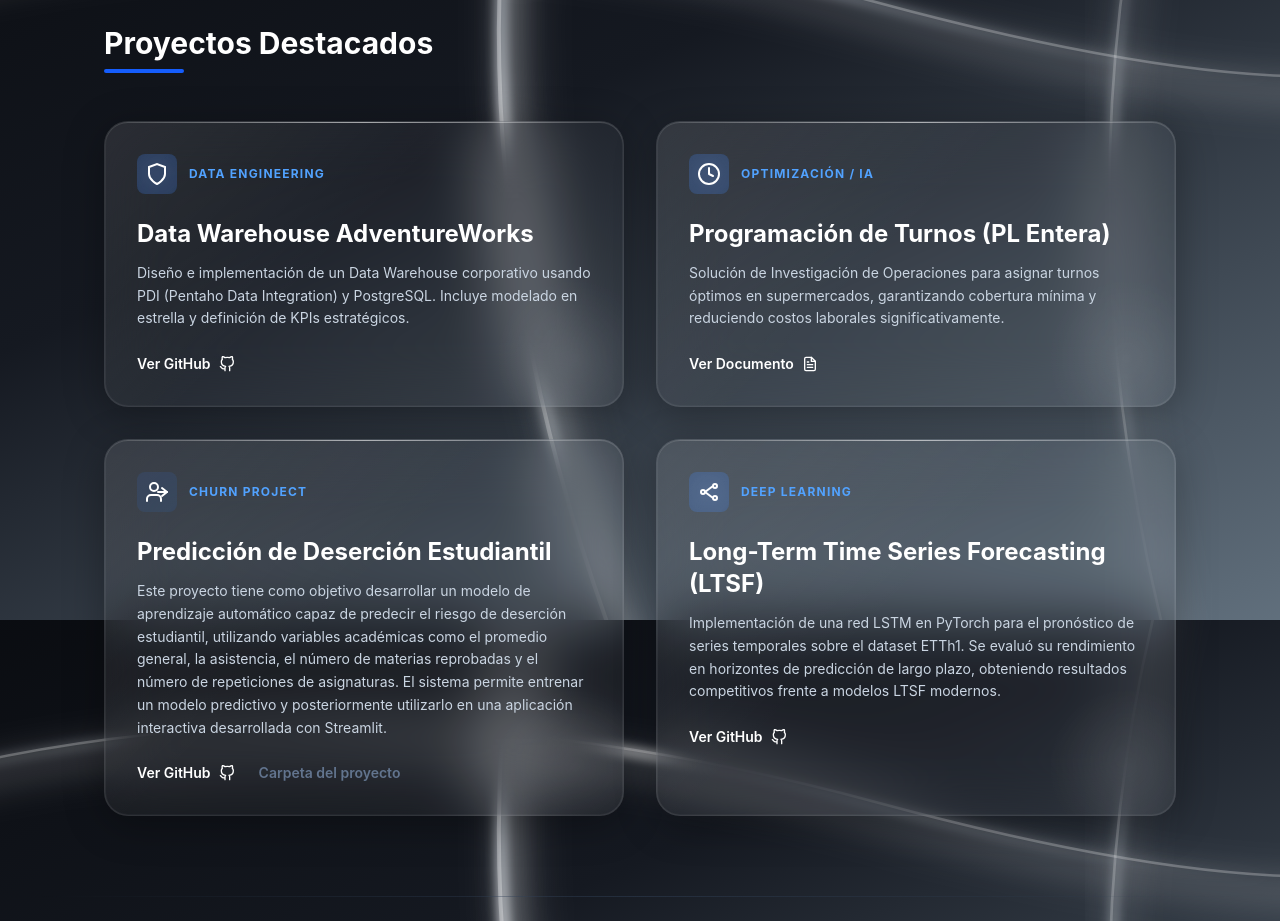
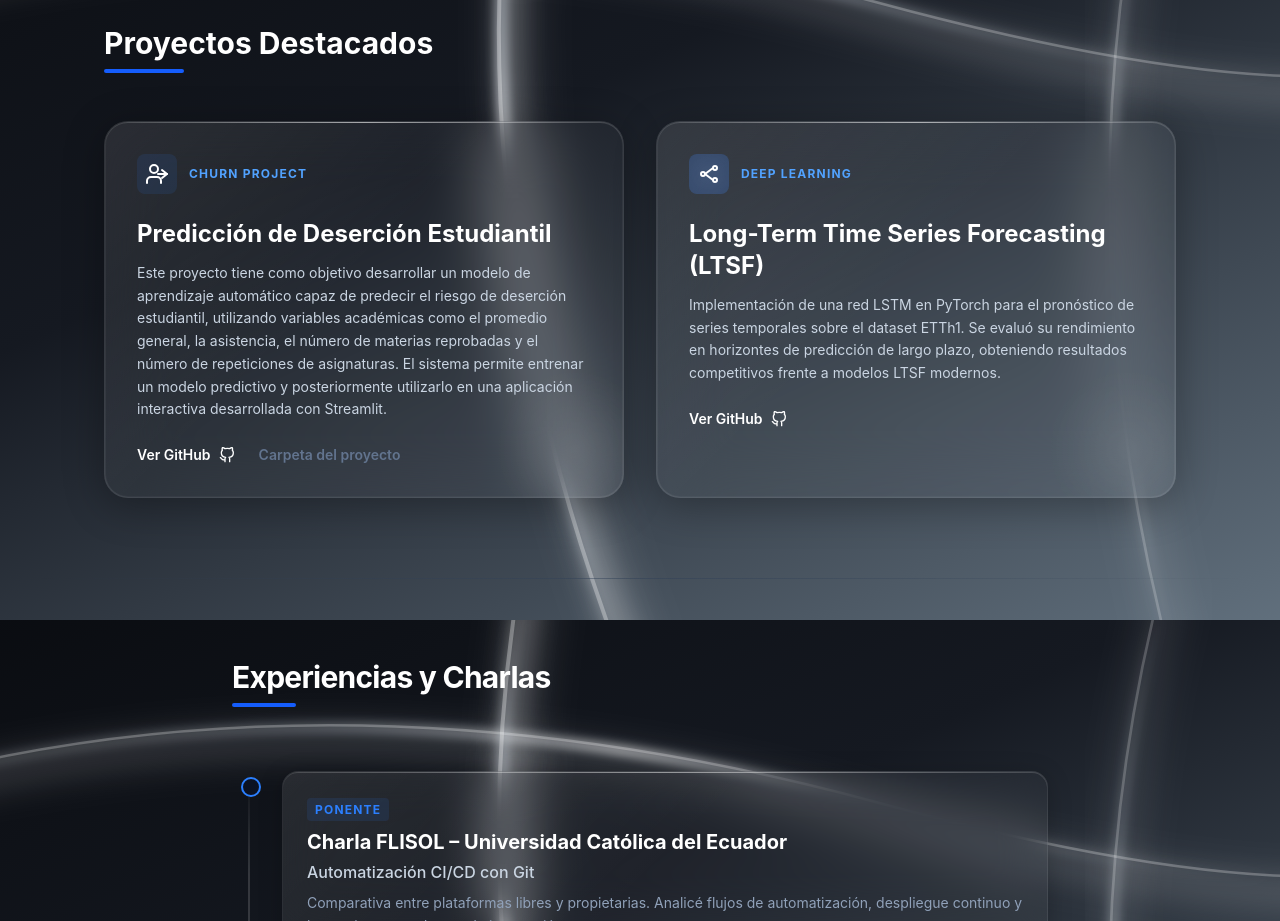
Before and after one commit to PaulDelgado07/Portafolio-CV, a React (Vite) app: page / in a window 1280 px wide. Shown: the part 980-1901 px from the top of the page. Built offline with nearby package versions, Linux system fonts and the light colour scheme.

Commit message:
Eliminar proyectos invalidos por actualizacion

```diff
--- a/src/App.jsx
+++ b/src/App.jsx
@@ -354,152 +354,6 @@ function App() {
             <div className="h-1 w-20 bg-blue-600 mt-2 rounded-full"></div>
           </div>
           <div className="grid grid-cols-1 md:grid-cols-2 gap-8">
-            {/* Proyecto 1: AdventureWorks */}
-            <div className="relative group p-8 rounded-3xl overflow-hidden transition-all duration-500 hover:-translate-y-1"
-              style={{
-                background: "rgba(255,255,255,0.04)",
-                backdropFilter: "blur(32px)",
-                WebkitBackdropFilter: "blur(32px)",
-                border: "1px solid rgba(255,255,255,0.09)",
-                boxShadow: `
-                  0 8px 40px rgba(0,0,0,0.3),
-                  0 1px 0 rgba(255,255,255,0.12) inset,
-                  0 -1px 0 rgba(255,255,255,0.03) inset,
-                  1px 0 0 rgba(255,255,255,0.05) inset,
-                  -1px 0 0 rgba(255,255,255,0.05) inset
-                `,
-              }}
-              onMouseEnter={e => {
-                e.currentTarget.style.background = "rgba(255,255,255,0.08)";
-                e.currentTarget.style.borderColor = "rgba(255,255,255,0.16)";
-                e.currentTarget.style.boxShadow = `
-                  0 24px 64px rgba(0,0,0,0.4),
-                  0 1px 0 rgba(255,255,255,0.22) inset,
-                  0 -1px 0 rgba(255,255,255,0.05) inset,
-                  1px 0 0 rgba(255,255,255,0.08) inset,
-                  -1px 0 0 rgba(255,255,255,0.08) inset
-                `;
-              }}
-              onMouseLeave={e => {
-                e.currentTarget.style.background = "rgba(255,255,255,0.04)";
-                e.currentTarget.style.borderColor = "rgba(255,255,255,0.09)";
-                e.currentTarget.style.boxShadow = `
-                  0 8px 40px rgba(0,0,0,0.3),
-                  0 1px 0 rgba(255,255,255,0.12) inset,
-                  0 -1px 0 rgba(255,255,255,0.03) inset,
-                  1px 0 0 rgba(255,255,255,0.05) inset,
-                  -1px 0 0 rgba(255,255,255,0.05) inset
-                `;
-              }}
-            >
-              {/* Línea de luz superior */}
-              <span className="pointer-events-none absolute top-0 left-0 right-0 h-px"
-                style={{ background: "linear-gradient(90deg,transparent,rgba(255,255,255,0.55),transparent)" }} />
-
-              {/* Reflejo diagonal principal */}
-              <span className="pointer-events-none absolute inset-0"
-                style={{ background: "linear-gradient(135deg,rgba(255,255,255,0.07) 0%,transparent 45%)", borderRadius: "24px" }} />
-
-              {/* Destello esquina inferior derecha */}
-              <span className="pointer-events-none absolute -bottom-8 -right-8 w-40 h-40"
-                style={{ background: "radial-gradient(circle,rgba(255,255,255,0.06) 0%,transparent 70%)" }} />
-
-              {/* ── TODO LO DE ABAJO SIN TOCAR ── */}
-              <div className="flex items-center gap-3 mb-6 relative z-10">
-                <div className="p-2 bg-blue-500/20 rounded-lg backdrop-blur-md">
-                  <svg xmlns="http://www.w3.org/2000/svg" width="24" height="24" viewBox="0 0 24 24" fill="none" stroke="currentColor" strokeWidth="2">
-                    <path d="M12 22s8-4 8-10V5l-8-3-8 3v7c0 6 8 10 8 10z"/>
-                  </svg>
-                </div>
-                <span className="text-xs font-bold text-blue-400 uppercase tracking-widest">Data Engineering</span>
-              </div>
-
-              <h3 className="text-2xl font-bold text-white mb-3 group-hover:text-blue-400 transition relative z-10">
-                Data Warehouse AdventureWorks
-              </h3>
-
-              <p className="text-slate-300 text-sm leading-relaxed mb-6 relative z-10">
-                Diseño e implementación de un Data Warehouse corporativo usando PDI (Pentaho Data Integration) y PostgreSQL. Incluye modelado en estrella y definición de KPIs estratégicos.
-              </p>
-
-              <a href="https://github.com/PaulDelgado07/MiPrimerRepo/tree/main/Proyecto%20del%201er%20Parcial%20Almacenes%20de%20datos"
-                className="flex items-center gap-2 text-sm font-semibold text-white hover:text-blue-400 transition relative z-10">
-                Ver GitHub
-                <svg xmlns="http://www.w3.org/2000/svg" width="16" height="16" viewBox="0 0 24 24" fill="none" stroke="currentColor" strokeWidth="2" strokeLinecap="round" strokeLinejoin="round">
-                  <path d="M9 19c-5 1.5-5-2.5-7-3m14 6v-3.87a3.37 3.37 0 0 0-.94-2.61c3.14-.35 6.44-1.54 6.44-7A5.44 5.44 0 0 0 20 4.77 5.07 5.07 0 0 0 19.91 1S18.73.65 16 2.48a13.38 13.38 0 0 0-7 0C6.27.65 5.09 1 5.09 1A5.07 5.07 0 0 0 5 4.77a5.44 5.44 0 0 0-1.5 3.78c0 5.42 3.3 6.61 6.44 7A3.37 3.37 0 0 0 9 18.13V22"/>
-                </svg>
-              </a>
-            </div>
-
-            {/* PROYECTO 2: PROGRAMACIÓN DE TURNOS */}
-            <div className="relative group p-8 rounded-3xl overflow-hidden transition-all duration-500 hover:-translate-y-1"
-              style={{
-                background: "rgba(255,255,255,0.04)",
-                backdropFilter: "blur(32px)",
-                WebkitBackdropFilter: "blur(32px)",
-                border: "1px solid rgba(255,255,255,0.09)",
-                boxShadow: `
-                  0 8px 40px rgba(0,0,0,0.3),
-                  0 1px 0 rgba(255,255,255,0.12) inset,
-                  0 -1px 0 rgba(255,255,255,0.03) inset,
-                  1px 0 0 rgba(255,255,255,0.05) inset,
-                  -1px 0 0 rgba(255,255,255,0.05) inset
-                `,
-              }}
-              onMouseEnter={e => {
-                e.currentTarget.style.background = "rgba(255,255,255,0.08)";
-                e.currentTarget.style.borderColor = "rgba(255,255,255,0.16)";
-                e.currentTarget.style.boxShadow = `
-                  0 24px 64px rgba(0,0,0,0.4),
-                  0 1px 0 rgba(255,255,255,0.22) inset,
-                  0 -1px 0 rgba(255,255,255,0.05) inset,
-                  1px 0 0 rgba(255,255,255,0.08) inset,
-                  -1px 0 0 rgba(255,255,255,0.08) inset
-                `;
-              }}
-              onMouseLeave={e => {
-                e.currentTarget.style.background = "rgba(255,255,255,0.04)";
-                e.currentTarget.style.borderColor = "rgba(255,255,255,0.09)";
-                e.currentTarget.style.boxShadow = `
-                  0 8px 40px rgba(0,0,0,0.3),
-                  0 1px 0 rgba(255,255,255,0.12) inset,
-                  0 -1px 0 rgba(255,255,255,0.03) inset,
-                  1px 0 0 rgba(255,255,255,0.05) inset,
-                  -1px 0 0 rgba(255,255,255,0.05) inset
-                `;
-              }}
-            >
-              {/* Línea de luz superior */}
-              <span className="pointer-events-none absolute top-0 left-0 right-0 h-px"
-                style={{ background: "linear-gradient(90deg,transparent,rgba(255,255,255,0.55),transparent)" }} />
-
-              {/* Reflejo diagonal principal */}
-              <span className="pointer-events-none absolute inset-0"
-                style={{ background: "linear-gradient(135deg,rgba(255,255,255,0.07) 0%,transparent 45%)", borderRadius: "24px" }} />
-
-              {/* Destello esquina inferior derecha */}
-              <span className="pointer-events-none absolute -bottom-8 -right-8 w-40 h-40"
-                style={{ background: "radial-gradient(circle,rgba(255,255,255,0.06) 0%,transparent 70%)" }} />
-
-              <div className="flex items-center gap-3 mb-6 relative z-10">
-                <div className="p-2 bg-blue-500/20 rounded-lg backdrop-blur-md">
-                  <svg xmlns="http://www.w3.org/2000/svg" width="24" height="24" viewBox="0 0 24 24" fill="none" stroke="currentColor" strokeWidth="2" strokeLinecap="round" strokeLinejoin="round" className="text-white"><circle cx="12" cy="12" r="10"/><polyline points="12 6 12 12 16 14"/></svg>
-                </div>
-                <span className="text-xs font-bold text-blue-400 uppercase tracking-widest">Optimización / IA</span>
-              </div>
-
-              <h3 className="text-2xl font-bold text-white mb-3 group-hover:text-blue-400 transition relative z-10">Programación de Turnos (PL Entera)</h3>
-              <p className="text-slate-300 text-sm leading-relaxed mb-6 relative z-10">
-                Solución de Investigación de Operaciones para asignar turnos óptimos en supermercados, garantizando cobertura mínima y reduciendo costos laborales significativamente.
-              </p>
-
-              <div className="flex items-center gap-6 relative z-10">
-                <a href="https://github.com/PaulDelgado07/MiPrimerRepo/blob/main/Proyecto%20de%20programaci%C3%B3n%20de%20turnos%20de%20personal%20PL%20Entera.pdf" target="_blank" rel="noopener noreferrer" className="flex items-center gap-2 text-sm font-semibold text-white hover:text-blue-400 transition">
-                  Ver Documento
-                  <svg xmlns="http://www.w3.org/2000/svg" width="16" height="16" viewBox="0 0 24 24" fill="none" stroke="currentColor" strokeWidth="2" strokeLinecap="round" strokeLinejoin="round"><path d="M14 2H6a2 2 0 0 0-2 2v16a2 2 0 0 0 2 2h12a2 2 0 0 0 2-2V8z"></path><polyline points="14 2 14 8 20 8"></polyline><line x1="16" y1="13" x2="8" y2="13"></line><line x1="16" y1="17" x2="8" y2="17"></line><polyline points="10 9 9 9 8 9"></polyline></svg>
-                </a>
-              </div>
-            </div>
 
             {/* PROYECTO 3: CHURN PROJECT */}
             <div className="relative group p-8 rounded-3xl overflow-hidden transition-all duration-500 hover:-translate-y-1"
```
